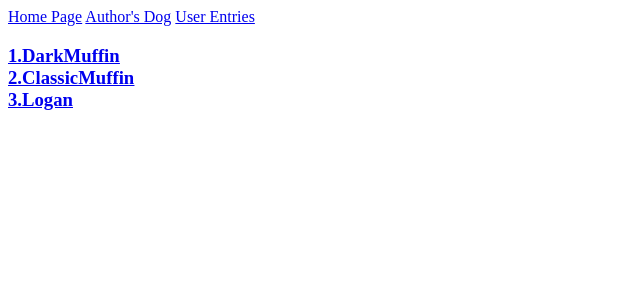
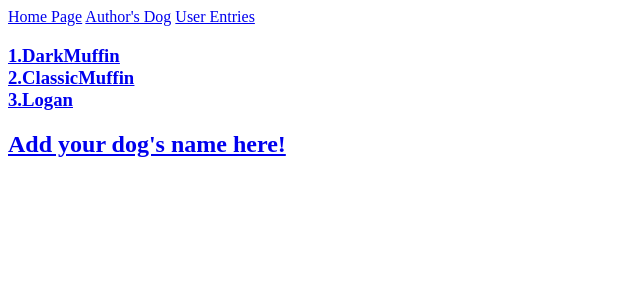
Before and after one commit to JustinDo720/pet_share_project, a Django app: page /user_entries/ in a window 1280 px wide. Shown: the top 300 px of the page, without its empty margins (0-640 px from the left). Run offline with Django 3.2, Linux system fonts and the light colour scheme; data comes from the database, SQL or seed files in the repository; both versions use the stored data as it was after the commit.

Commit message:
Added an option to add Dog's name on User Entries page

```diff
--- a/test_dog_app/models.py
+++ b/test_dog_app/models.py
@@ -4,7 +4,7 @@ from django.contrib.auth.models import User
 
 
 class DogName(models.Model):
-    user = models.ForeignKey(User, on_delete=models.CASCADE)
+    user = models.ForeignKey(User, on_delete=models.CASCADE, null=True, blank=True)
     name = models.CharField(max_length=70)
 
     def __str__(self):
--- a/test_dog_app/templates/user_entries.html
+++ b/test_dog_app/templates/user_entries.html
@@ -12,4 +12,9 @@
             </ul>
         {% endfor %}
     </h3>
+    <h2>
+        <a href="{% url 'test_dog_app:add_dog_name' %}">
+            Add your dog's name here!
+        </a>
+    </h2>
 {% endblock content %}
```
Also changed, not shown: db.sqlite3, test_dog_app/migrations/0009_auto_20200730_1807.py (added), test_dog_app/migrations/0010_auto_20200730_1810.py (added).
